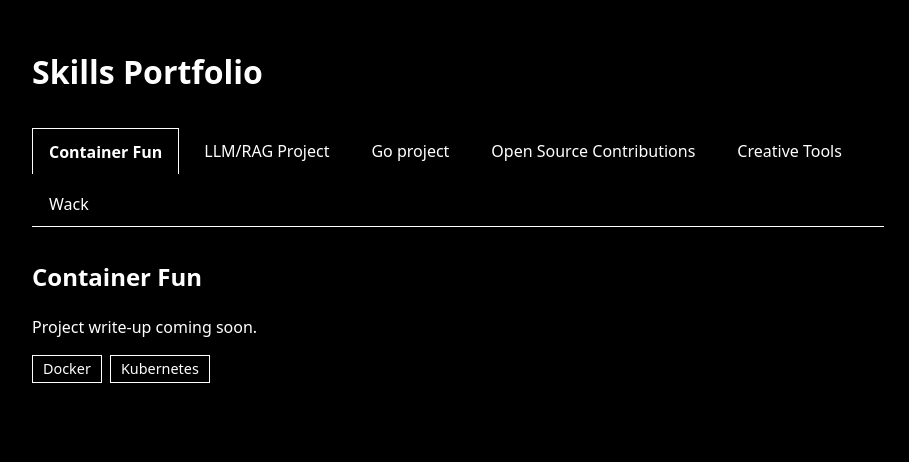
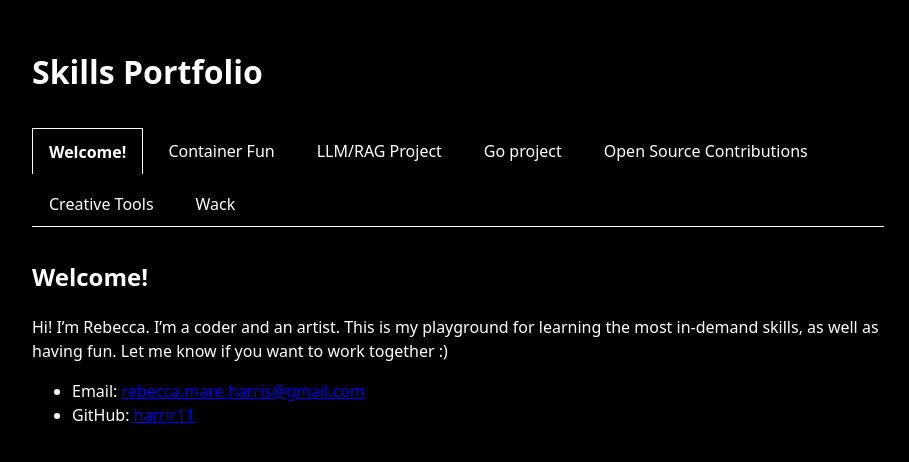
Before and after one commit to harrir11/Skills_Portfolio, a React (Vite) app: page / in a window 1280 px wide. Shown: the top 462 px of the page, without its empty margins (182-1091 px from the left). Built offline with nearby package versions, Linux system fonts and the light colour scheme.

Commit message:
Update App.tsx

```diff
--- a/src/App.tsx
+++ b/src/App.tsx
@@ -1,13 +1,39 @@
 import { useEffect, useState } from "react";
+
+type Link = {
+  label: string;
+  text: string;
+  href: string;
+};
 
 type Project = {
   id: string;
   label: string;
   summary: string;
   stack: string[];
+  links?: Link[];
 };
 
 const projects: Project[] = [
+  {
+    id: "welcome",
+    label: "Welcome!",
+    summary:
+      "Hi! I’m Rebecca. I’m a coder and an artist. This is my playground for learning the most in-demand skills, as well as having fun. Let me know if you want to work together :)",
+    stack: [],
+    links: [
+      {
+        label: "Email",
+        text: "rebecca.mare.harris@gmail.com",
+        href: "mailto:rebecca.mare.harris@gmail.com",
+      },
+      {
+        label: "GitHub",
+        text: "harrir11",
+        href: "https://github.com/harrir11",
+      },
+    ],
+  },
   {
     id: "container-fun",
     label: "Container Fun",
@@ -95,6 +121,18 @@ export default function App() {
       >
         <h2>{current.label}</h2>
         <p>{current.summary}</p>
+        {current.links && (
+          <ul className="links">
+            {current.links.map((l) => (
+              <li key={l.label}>
+                {l.label}:{" "}
+                <a href={l.href} target="_blank" rel="noreferrer">
+                  {l.text}
+                </a>
+              </li>
+            ))}
+          </ul>
+        )}
         {current.stack.length > 0 && (
           <ul className="stack">
             {current.stack.map((s) => (
```
